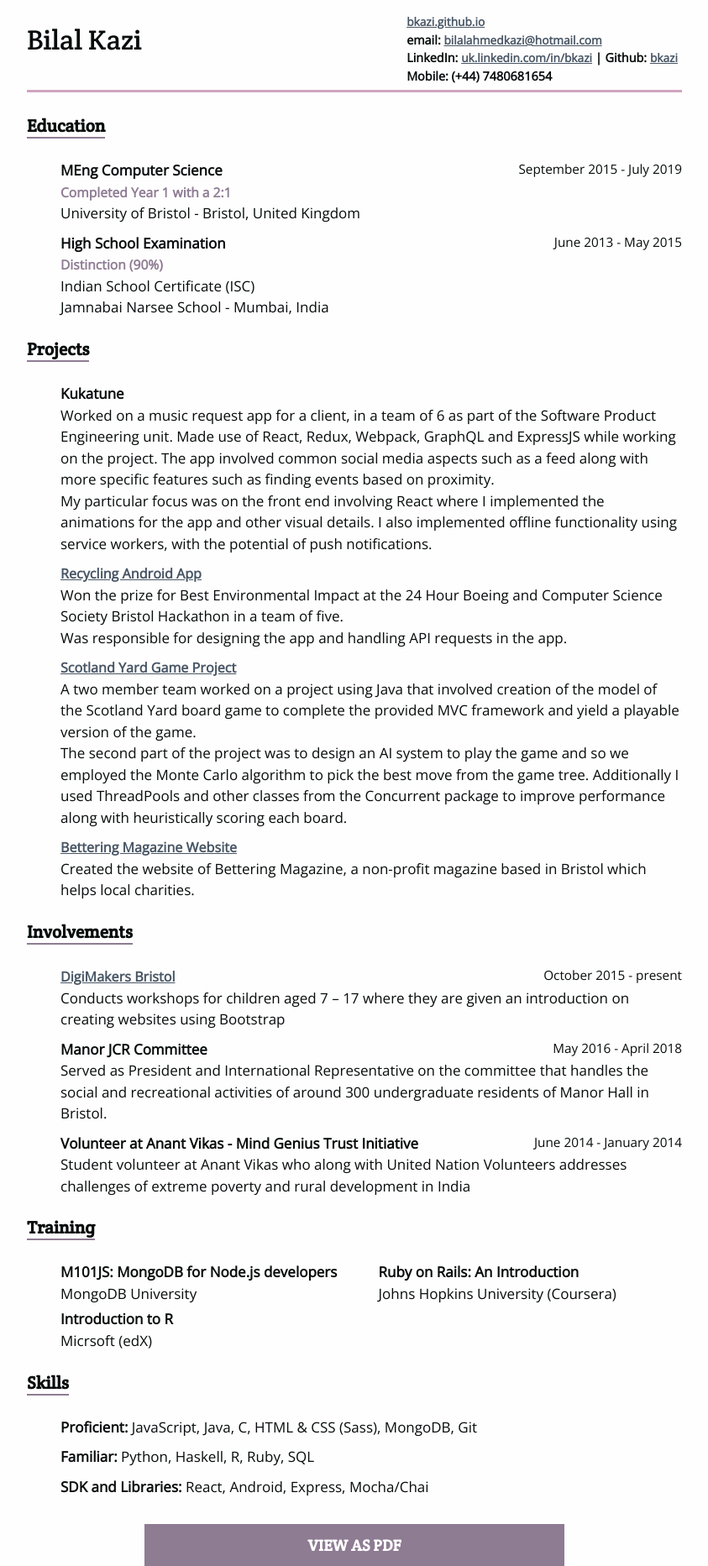
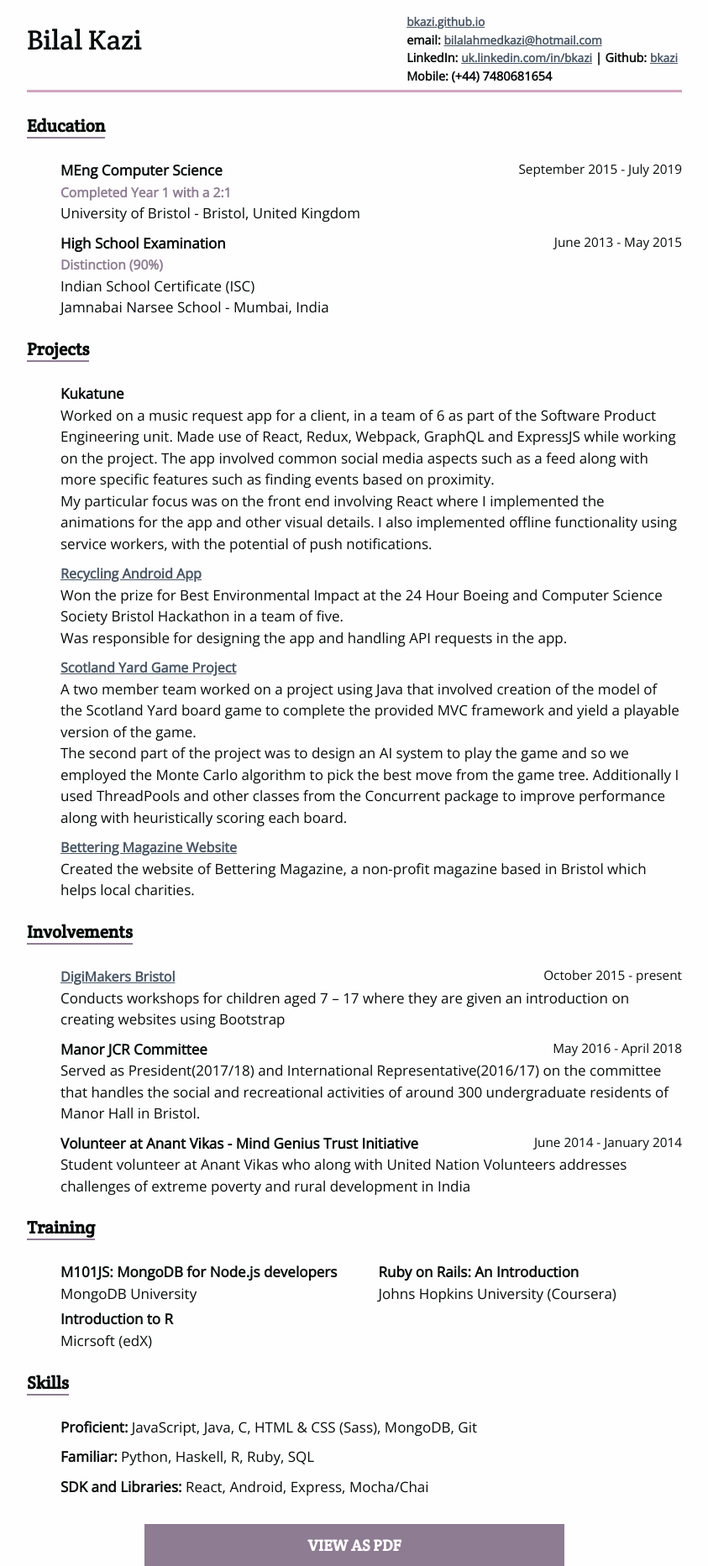
Before and after one commit to bkazi/bkazi.github.io, a Jekyll site: the page built from resume/index.html, in a window 1280 px wide. Shown: the whole page at 84% size, without its empty margins (218-1061 px from the left). Built offline with Jekyll 4.4.1, drawn with Linux system fonts in a browser that asks for light colours.

Commit message:
Update dates

```diff
--- a/resume/index.html
+++ b/resume/index.html
@@ -116,7 +116,7 @@ layout: compress
               <span class="time">May 2016 - April 2018</span>
             </div>
             <p>
-              Served as President and International Representative on the committee that handles the social and recreational activities of around 300 undergraduate residents of Manor Hall in Bristol.
+              Served as President(2017/18) and International Representative(2016/17) on the committee that handles the social and recreational activities of around 300 undergraduate residents of Manor Hall in Bristol.
             </p>
           </li>
           <li>
```
Also changed, not shown: 1 other file.
